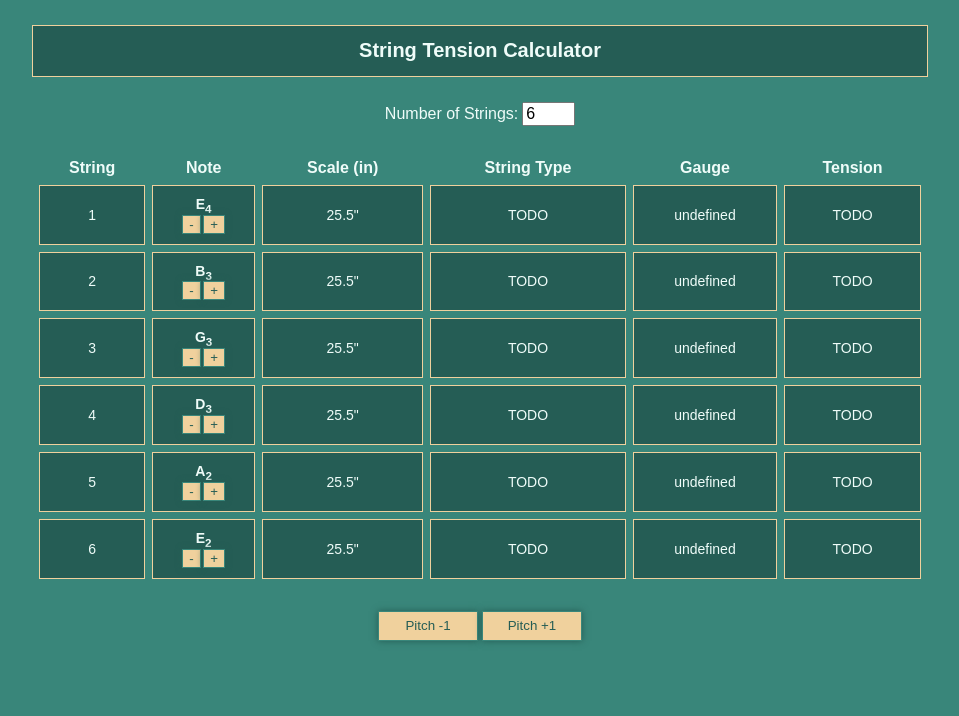
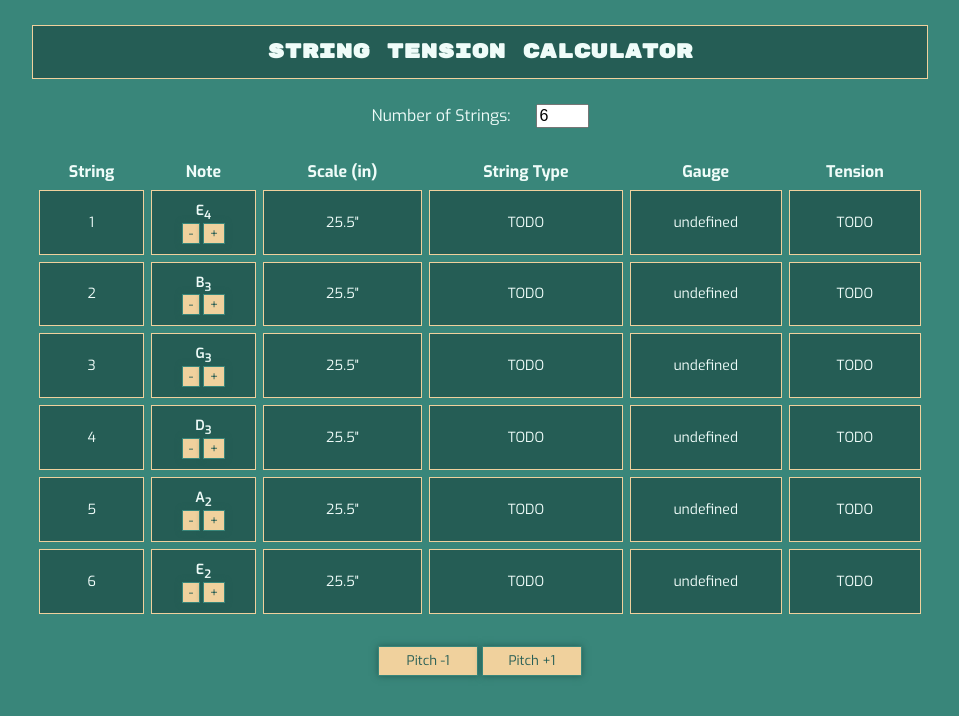
Before and after one commit to KyleTaylorLange/StringTensionCalculator, a plain HTML site: page index.html in a window 1280 px wide. Shown: the whole page, without its empty margins (160-1119 px from the left). Drawn offline with Linux system fonts and the light colour scheme.

Commit message:
added fonts

```diff
--- a/index.html
+++ b/index.html
@@ -5,6 +5,9 @@
     <meta charset="UTF-8">
     <meta name="viewport" content="width=device-width, initial-scale=1.0">
     <link rel="stylesheet" href="style.css"/>
+    <link rel="preconnect" href="https://fonts.googleapis.com">
+    <link rel="preconnect" href="https://fonts.gstatic.com" crossorigin>
+    <link href="https://fonts.googleapis.com/css2?family=Exo:ital,wght@0,300;0,400;0,500;0,600;0,700;0,800;1,300;1,400;1,600;1,700&family=Rubik+Mono+One&display=swap" rel="stylesheet">
     <script type="module" src="script.js"></script>
     <title>String Tension Calculator</title>
 </head>
--- a/scss/style.scss
+++ b/scss/style.scss
@@ -41,7 +41,7 @@ $black: #000000;
 
 html {
 	font-size: 10px; // 10px === 1rem, use rem primarily
-	font-family: Arial, Helvetica, sans-serif;
+	font-family: 'Exo', sans-serif;
 }
 
 body {
@@ -60,6 +60,7 @@ button {
 	cursor: pointer;
 	background-color: $yellow-primary;
 	border: 1px solid $green-primary;
+	font-family: 'Exo', sans-serif;
 	color: $green-secondary;
 	box-shadow: 0em 0em 0.5em $green-secondary;
 }
@@ -72,6 +73,7 @@ button {
 
 	@include mtb-2-5();
 
+	font-family: 'Rubik Mono One', sans-serif;
 	background-color: $green-secondary;
 	color: $grey-primary;
 	border: 1px solid $yellow-primary;
@@ -86,6 +88,11 @@ button {
 }
 
 .num-strings-container {
+	display: flex;
+	justify-content: center;
+	align-items: center;
+	gap: 2.5rem;
+
 	@include mb-2-5();
 
 	label {
```
Also changed, not shown: style.css, 1 other file.
